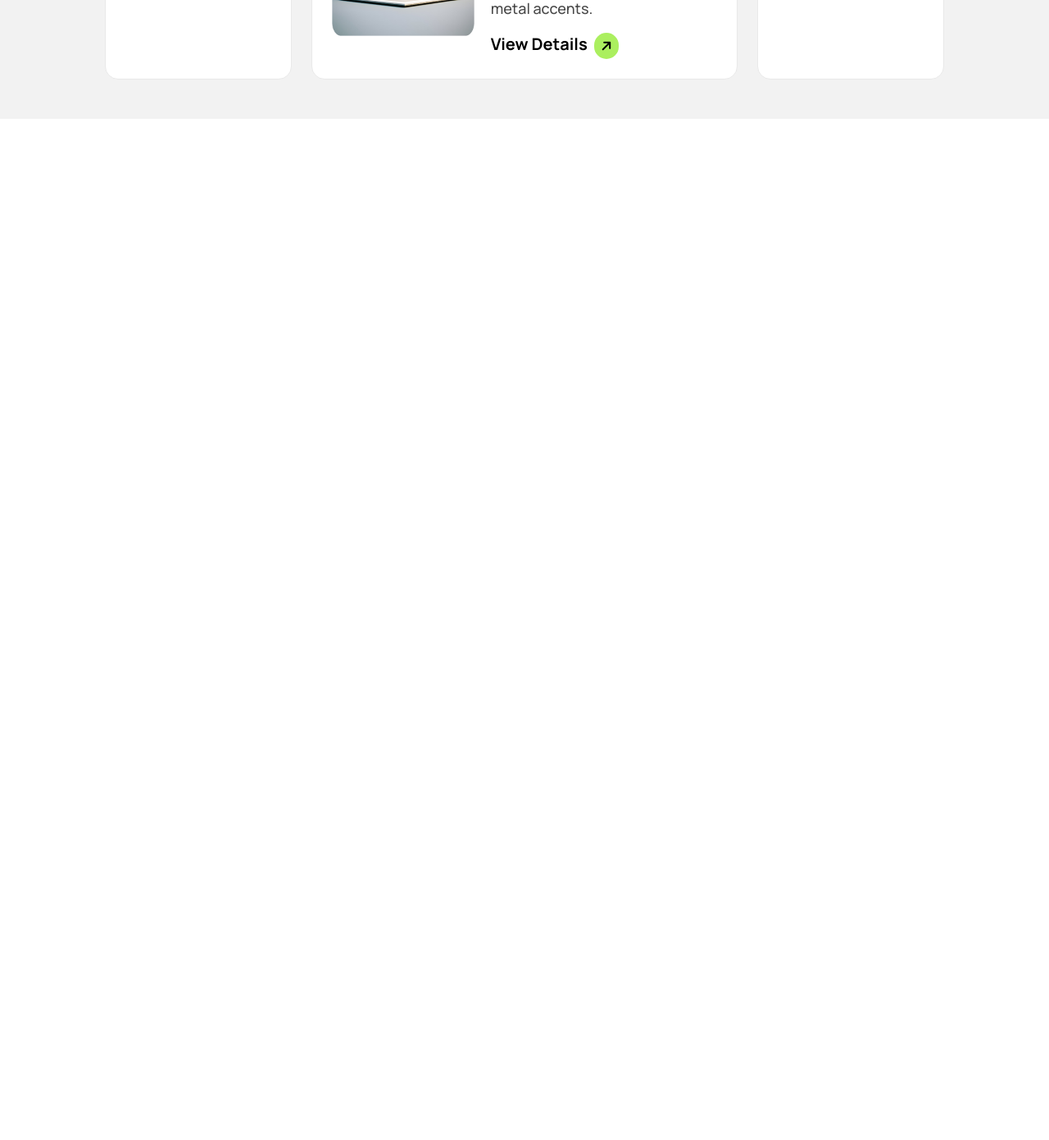
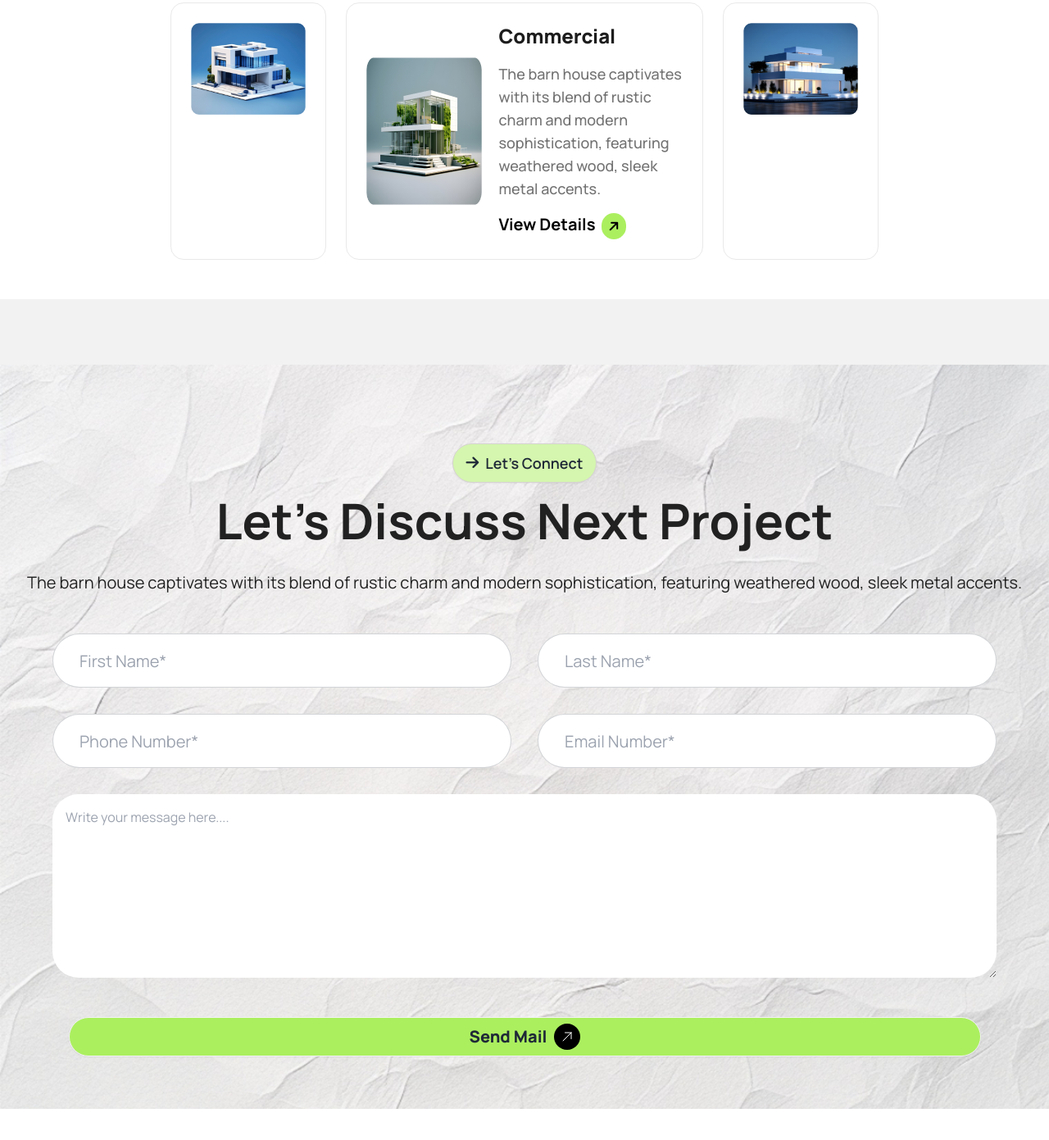
Before and after one commit to Siam-66/assignment-3, a plain HTML site: page index.html in a window 1280 px wide. Shown: the part 3268-4659 px from the top of the page at 82% size. Before the commit the page ends 3413 px from the top, so only its background shows below. Drawn offline with nearby package versions, Linux system fonts and the light colour scheme.

Commit message:
lets connect done

```diff
--- a/index.html
+++ b/index.html
@@ -282,18 +282,18 @@
     </section>
 
     <!-- Protfolio -->
-    <section class="container mx-auto px-5 py-8 md:px-8 md:py-10 lg:px-32 lg:py-12">
+    <section class=" mx-auto bg-base-100  max-sm:pt-[2rem] mt-[5rem] md:px-8 md:py-10 lg:px-[13rem] lg:py-12">
 
         <div>
             <div class=" text-center ">
-                <button class="btn rounded-[1.5rem] bg-[#D4F6AE] text-lg font-semibold mb-4"><i
+                <button class="btn rounded-[1.5rem] bg-[#D4F6AE]  border-stone-300  hover:bg-[#ABEF5F] text-lg font-semibold mb-4"><i
                         class="fa-solid fa-arrow-right"></i>
                     Our Latest Portfolio
                 </button>
             </div>
 
-            <h2 class="text-[#1C1C1C] text-2xl lg:text-4xl font-extrabold text-center mb-6">Our Work Process</h2>
-            <p class="text-[#494949] text-sm lg:text-lg font-medium text-center mb-14">The barn house captivates
+            <h2 class="text-[#1C1C1C] text-3xl lg:text-4xl font-extrabold text-center mb-6">Our Work Process</h2>
+            <p class="text-[#737373] text-lg lg:text-lg lg:px-[20rem] font-medium text-center mb-14">The barn house captivates
                 with its
                 blend of
                 rustic charm and modern sophistication, featuring
@@ -314,7 +314,7 @@
 
                     <div>
                         <h3 class="text-[#1C1C1C] text-2xl font-extrabold mb-4">Commercial</h3>
-                        <p class="text-[#494949] text-sm lg:text-lg font-medium mb-4">The barn house captivates
+                        <p class="text-[#737373] text-sm lg:text-lg font-medium mb-4">The barn house captivates
                             with its
                             blend of
                             rustic charm and modern sophistication, featuring
@@ -372,7 +372,7 @@
 
                     <div>
                         <h3 class="text-[#1C1C1C] text-2xl font-extrabold mb-4">Commercial</h3>
-                        <p class="text-[#494949] text-sm lg:text-lg font-medium mb-4">The barn house captivates
+                        <p class="text-[#737373] text-sm lg:text-lg font-medium mb-4">The barn house captivates
                             with its
                             blend of
                             rustic charm and modern sophistication, featuring
@@ -415,7 +415,56 @@
             </div>
 
         </div>
+    </section>
+    <!-- login -->
+    <section class="my-20">
+        <div
+            class="hero  "
+            style="background-image: url(assets/bg.jpg);">
+            <div class=""></div>
+            <div class="hero-content text-neutral-content text-center">
+            <div class="py-[3rem]">
+                <div class=" text-center pt-[2rem] ">
+                    <button class="btn rounded-[1.5rem] bg-[#D4F6AE] border-stone-300  hover:bg-[#ABEF5F] text-lg font-semibold mb-4"><i
+                            class="fa-solid fa-arrow-right"></i>
+                            Let’s Connect
+                    </button>
+                    </div>
+            <h1 class="mb-[2rem] text-6xl font-bold garamond text-[#212121] ">Let’s Discuss Next Project</h1>
+            <p class="mb-[3rem] text-[#212121] text-xl">
+                The barn house captivates with its blend of rustic charm and modern sophistication,
+                featuring weathered wood, sleek metal accents.
+            </p>
+            <div class=" flex flex-col items-center justify-center gap-[2rem] ">
+                <div class=" grid lg:grid-cols-2 gap-[2rem]">
+                    <div>
+                        <input type="text" placeholder="First Name*" class="input input-bordered w-[35rem]  rounded-full  text-xl  p-[2rem]" />
+                    </div>
+                    <div>
+                        <input type="text" placeholder="Last Name*" class="input input-bordered w-[35rem] rounded-full text-xl  p-[2rem]" />
+                    </div>
+                    <div>
+                        <input type="text" placeholder="Phone Number*" class="input input-bordered w-[35rem] rounded-full text-xl  p-[2rem]" />
+                    </div>
+                    <div>
+                        <input type="text" placeholder="Email Number*" class="input input-bordered w-[35rem] rounded-full text-xl  p-[2rem]" />
+                    </div>
 
+                </div>
+                <textarea class=" border-black p-4 w-[34rem] rounded-[2rem] md:col-span-2 lg:w-[72rem]" rows="8" type="text"
+                            placeholder="Write your message here...."></textarea>
+            </div>
+            <div >
+                <a class="btn bg-[#ABEF5F] font-[900] rounded-full text-xl  mt-[3rem] px-[12rem]
+                lg:px-[30.5rem] hover:bg-[#6ece00] ">
+                Send Mail
+                    <svg xmlns="http://www.w3.org/2000/svg" fill="none" viewBox="0 0 24 24" stroke-width="1.5" stroke="currentColor" class="size-8 bg-black text-white rounded-full p-2">
+                    <path stroke-linecap="round" stroke-linejoin="round" d="m4.5 19.5 15-15m0 0H8.25m11.25 0v11.25" />
+                </svg></a>
+                </div>
+            </div>
+            </div>
+        </div>
     </section>
 </main>
 </body>
```
